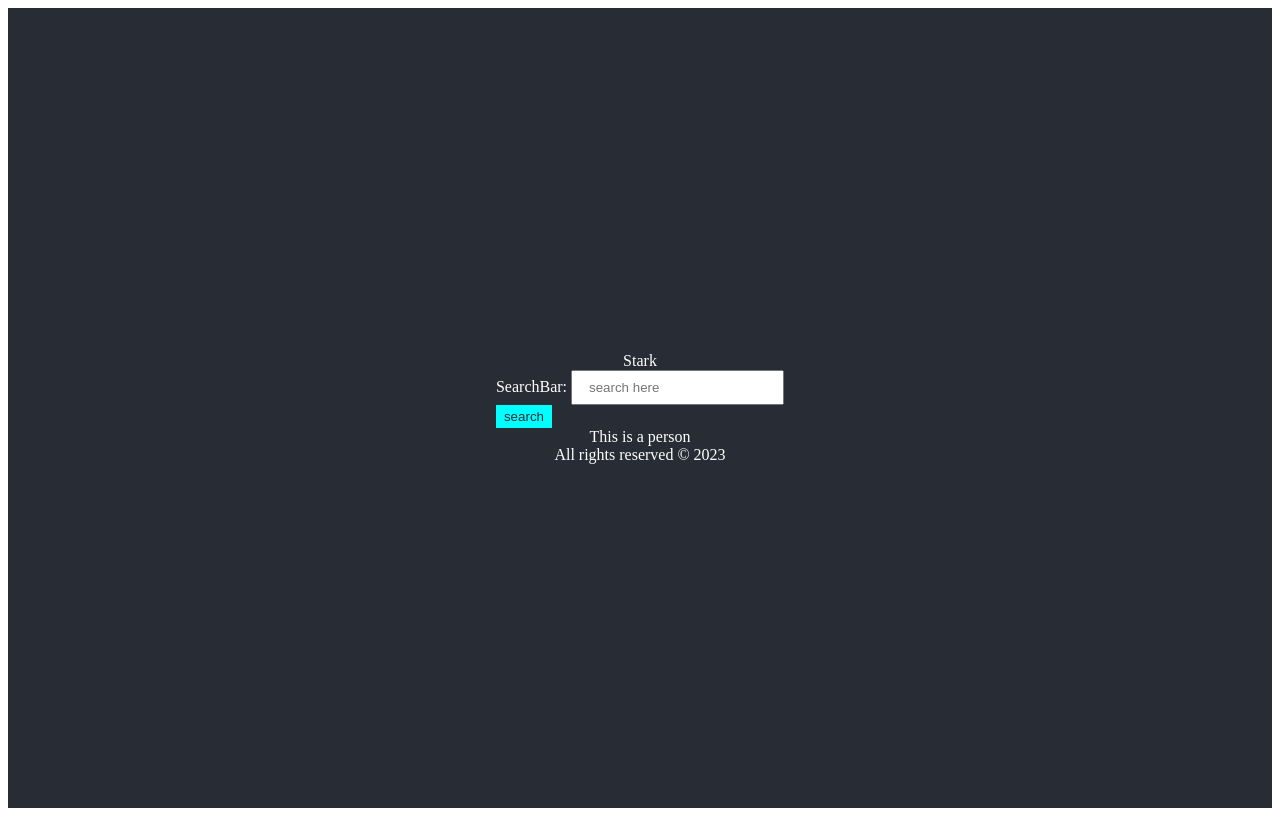
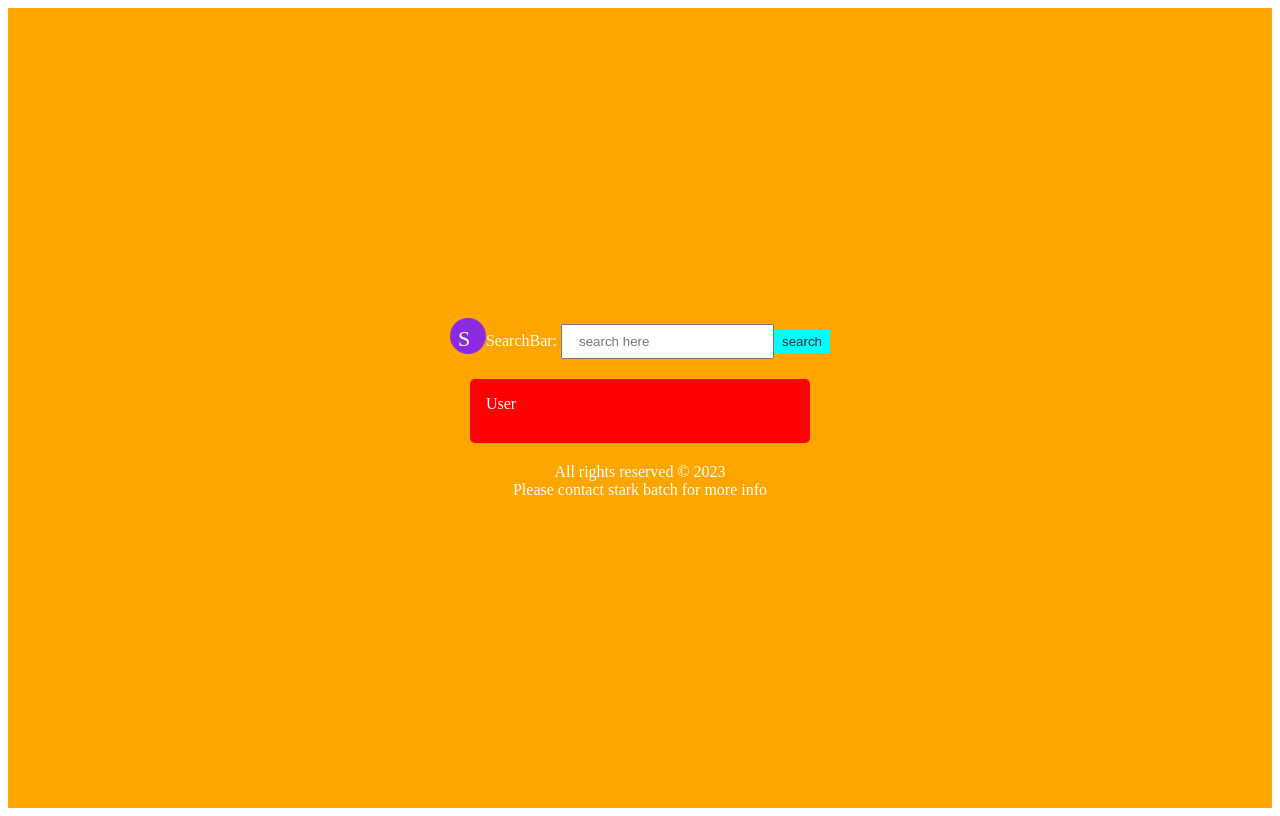
Before and after one commit to Abhinavav23/stark-react-basic, a React (Create React App) app: page / in a window 1280 px wide. Built offline with nearby package versions, Linux system fonts and the light colour scheme.

Commit message:
[6 july 2023] inline styles, dynamic content, wrapper comp, fragments

```diff
--- a/src/App.css
+++ b/src/App.css
@@ -1,5 +1,4 @@
 .App {
-  background-color: #282c34;
   min-height: 100vh;
   display: flex;
   flex-direction: column;
@@ -18,3 +17,25 @@
   padding: 0.25rem 0.5rem;
   border: none;
 }
+
+.logo{
+  font-size: 22px;
+  background-color: blueviolet;
+  height: 20px;
+  width: 20px;
+  padding: 8px;
+  border-radius: 50%;
+  display: inline-block;
+}
+.header-container{
+  /* display: flex; */
+  justify-content: space-between;
+}
+
+.dark{
+  background-color: #282c34;
+}
+
+.warning{
+  background-color: orange;
+}
--- a/src/App.js
+++ b/src/App.js
@@ -4,18 +4,33 @@ import { Logo } from "./components/Logo";
 import { PersonList } from "./components/PersonList";
 import Person from "./components/ClassCompEx/Person";
 import { Footer } from "./components/Footer";
+import { Header } from "./components/Header";
 
 function App() {
+  const warning = true;
+
+  // let bgClass = '';
+
+  // if(warning){
+  //   bgClass = 'warning'
+  // }else{
+  //   bgClass = 'dark'
+  // }
+
   return (
-    <div className="App">
-      <Logo/>
+    <div className={`App ${ warning ? 'warning' : 'dark'}`}>
+      {/* <Logo/> */}
       {/* <SearchBar></SearchBar> */}
-      <SearchBar />
+      {/* <SearchBar /> */}
       {/* <PersonList/> */}
-      <Person/>
+      {/* <Person/> */}
+      {/* <Footer/> */}
+      <Header/>
       <Footer/>
     </div>
   );
 }
 
 export default App;
+
+// 'App dark'
--- a/src/components/Footer.jsx
+++ b/src/components/Footer.jsx
@@ -1,4 +1,9 @@
 export const Footer = () => {
   const year = new Date().getFullYear();
-  return <div>All rights reserved &copy; {year}</div>;
+  return (
+    <>
+      <div>All rights reserved &copy; {year}</div>
+      <div>Please contact stark batch for more info</div>
+    </>
+  );
 };
--- /dev/null
+++ b/src/components/Header.jsx
@@ -0,0 +1,16 @@
+import { Icon } from "./Icon";
+import { Logo } from "./Logo";
+import SearchBar from "./SearchBar";
+
+export const Header = () => {
+  return (
+    <div className="header-container">
+      <Logo />
+      <SearchBar />
+      <Icon/>
+    </div>
+  );
+};
+
+// combines or wraps multiple components
+// gives a specific functionality of header
--- /dev/null
+++ b/src/components/Icon.jsx
@@ -0,0 +1,17 @@
+export const Icon = () => {
+    const userStyle = {
+        backgroundColor: "red",
+        margin: "20px",
+        padding: "16px",
+        paddingBottom: '30px',
+        borderRadius: '5px'
+    }
+  return (
+    <div style={userStyle}>
+      User
+    </div>
+  );
+};
+
+// padding-bottom --> paddingBottom
+// value 20px --> '20px'
--- a/src/components/Logo.jsx
+++ b/src/components/Logo.jsx
@@ -1,3 +1,5 @@
 export const Logo = () => {
-  return <div>Stark</div>;
+  return (
+  <span className="logo">S</span>
+  );
 };
--- a/src/components/SearchBar.jsx
+++ b/src/components/SearchBar.jsx
@@ -1,13 +1,28 @@
+import React, {Fragment} from "react";
+
 function SearchBar() {
   return (
-    <div>
-        <div>
-            <label>SearchBar: </label>
-            <input type="text" placeholder="search here" id="searchBar"/>
-        </div>
+    // <React.Fragment>
+    // <Fragment key={}>
+      <>
+        <label>SearchBar: </label>
+        <input type="text" placeholder="search here" id="searchBar" />
         <button className="search-button">search</button>
-    </div>
+      </>
+    // </Fragment>
+    // </React.Fragment>
   );
 }
 
 export default SearchBar;
+
+// Why -->
+/* because of react doesnt allow multiple elements to be returned from a component
+we end up rendering extra html elements in the dom for wrapping multiple elements
+this going to hit the performance and size in longer ruhence we use Fragments
+*/
+
+// Fragments
+/*
+used to wrap the elements without adding a extra div in the DOM
+*/
```
